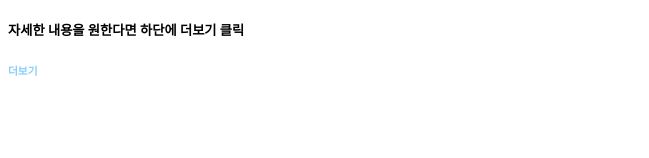
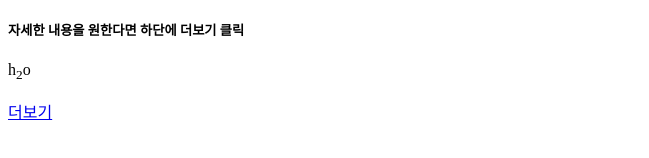
Before and after one commit to minKook797/ohyun, a plain HTML site: page index.html in a window 1280 px wide. Shown: the part 160-318 px from the top of the page, without its empty margins (0-649 px from the left). Drawn offline with Linux system fonts and the light colour scheme.

Commit message:
사이트 수정

```diff
--- a/index.html
+++ b/index.html
@@ -11,6 +11,7 @@
 <h3>평소 미련이 남았던 김재민군은 고백을 갈겨버리는데...</h3>
 <h4>                                                  </h4>
 <h5>자세한 내용을 원한다면 하단에 더보기 클릭</h5>
-<h6>              더보기</h6>
+<p>h<sub>2</sub>o</p>
+<a href="http://www.youtube.com">더보기</a>
 </body>
 </html>
```
